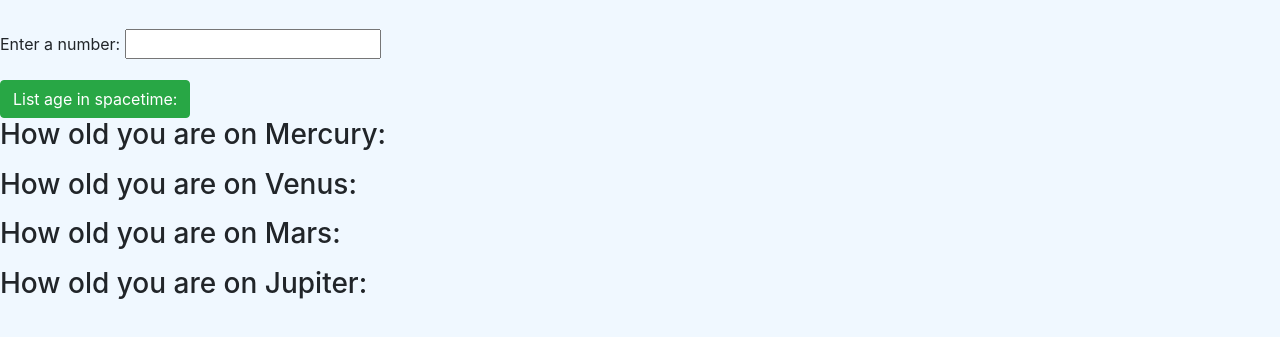
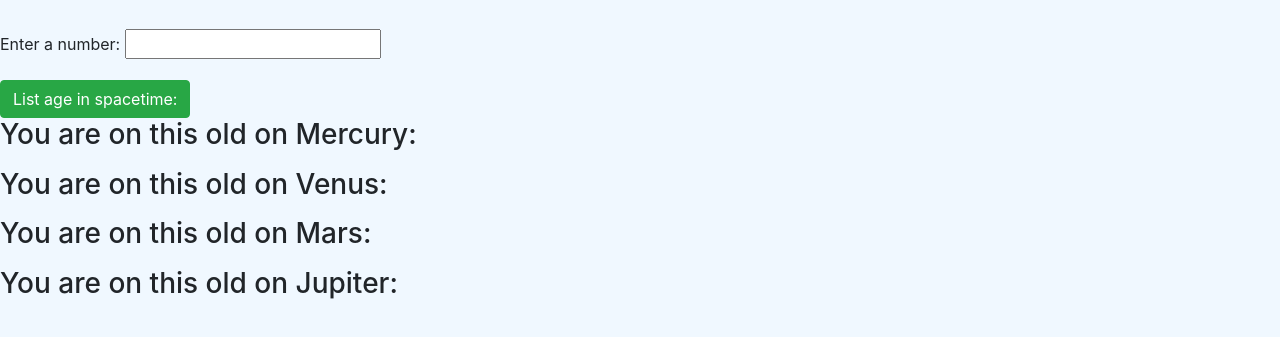
Before and after one commit to dereksmith2018/Super-Galatic-Age-Calcualtor, a website built with webpack: page src/index.html in a window 1280 px wide. Shown: the part 179-516 px from the top of the page. Built offline with nearby package versions, Linux system fonts and the light colour scheme.

```diff
--- a/src/index.html
+++ b/src/index.html
@@ -14,8 +14,8 @@
 
       <button id="newAge" type="submit" class="btn btn-success">List age in spacetime:</button>
     </form>
-    <h3>How old you are on Mercury:<p id="resultAgeOne"></p></h3>
-    <h3>How old you are on Venus:<p id="resultAgeTwo"></p></h3>
-    <h3>How old you are on Mars:<p id="resultAgeThree"></p></h3>
-    <h3>How old you are on Jupiter:<p id="resultAgeFour"></p></h3>
+    <h3>You are on this old on Mercury:<p id="resultAgeOne"></p></h3>
+    <h3>You are on this old on Venus:<p id="resultAgeTwo"></p></h3>
+    <h3>You are on this old on Mars:<p id="resultAgeThree"></p></h3>
+    <h3>You are on this old on Jupiter:<p id="resultAgeFour"></p></h3>
   </body>
```
